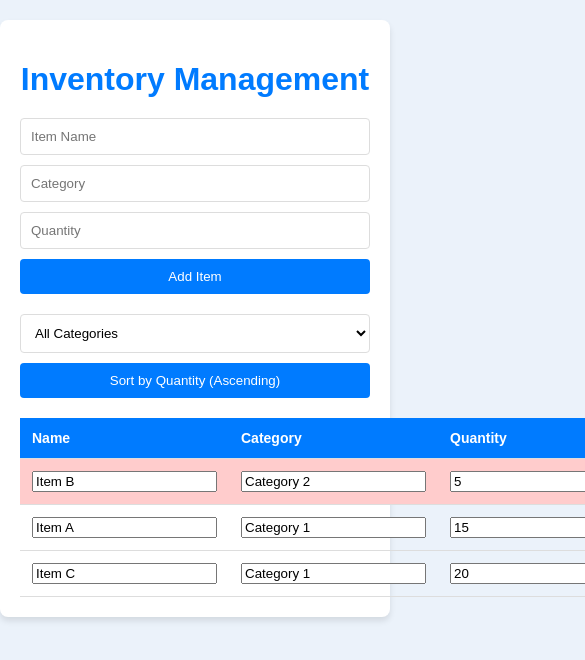
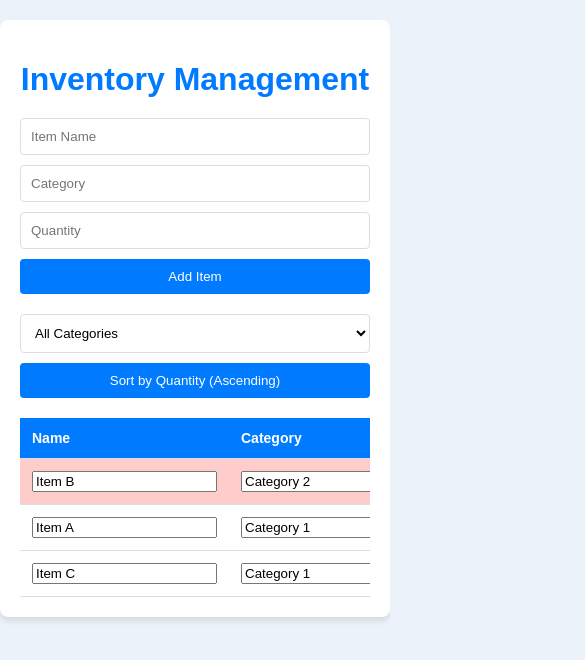
Before and after one commit to IM-Suryakant-Kumar/inventory-task, a React (Vite) app: page / in a window 390 px wide. Shown: the top 660 px of the page, 585 px wide, since content can reach past the window. Built offline with nearby package versions, Linux system fonts and the light colour scheme.

Commit message:
style: made table responsive

```diff
--- a/src/index.css
+++ b/src/index.css
@@ -89,6 +89,8 @@ h1 {
   width: 100%;
   border-collapse: collapse;
   margin-top: 10px;
+  overflow-x: auto;
+  display: block;
 }
 
 .inventory-table th,
@@ -99,7 +101,7 @@ h1 {
 }
 
 .inventory-table th {
-  background-color: var(--logo-color);
+  background-color: #007bff;
   color: #fff;
 }
 
@@ -113,6 +115,12 @@ h1 {
 }
 
 /* Responsive design */
+@media screen and (min-width: 768px) {
+  .inventory-table {
+    display: table;
+  }
+}
+
 @media (max-width: 600px) {
   .form {
     flex-direction: column;
```
